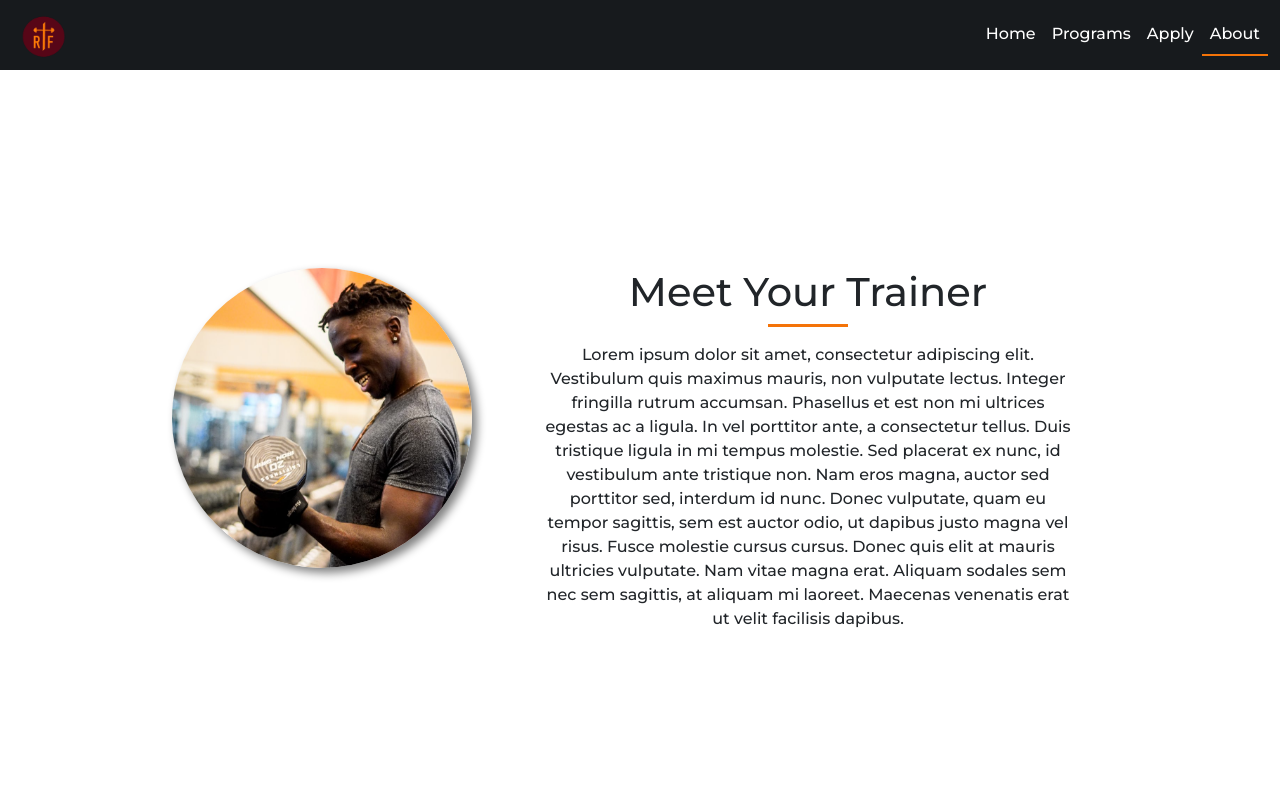
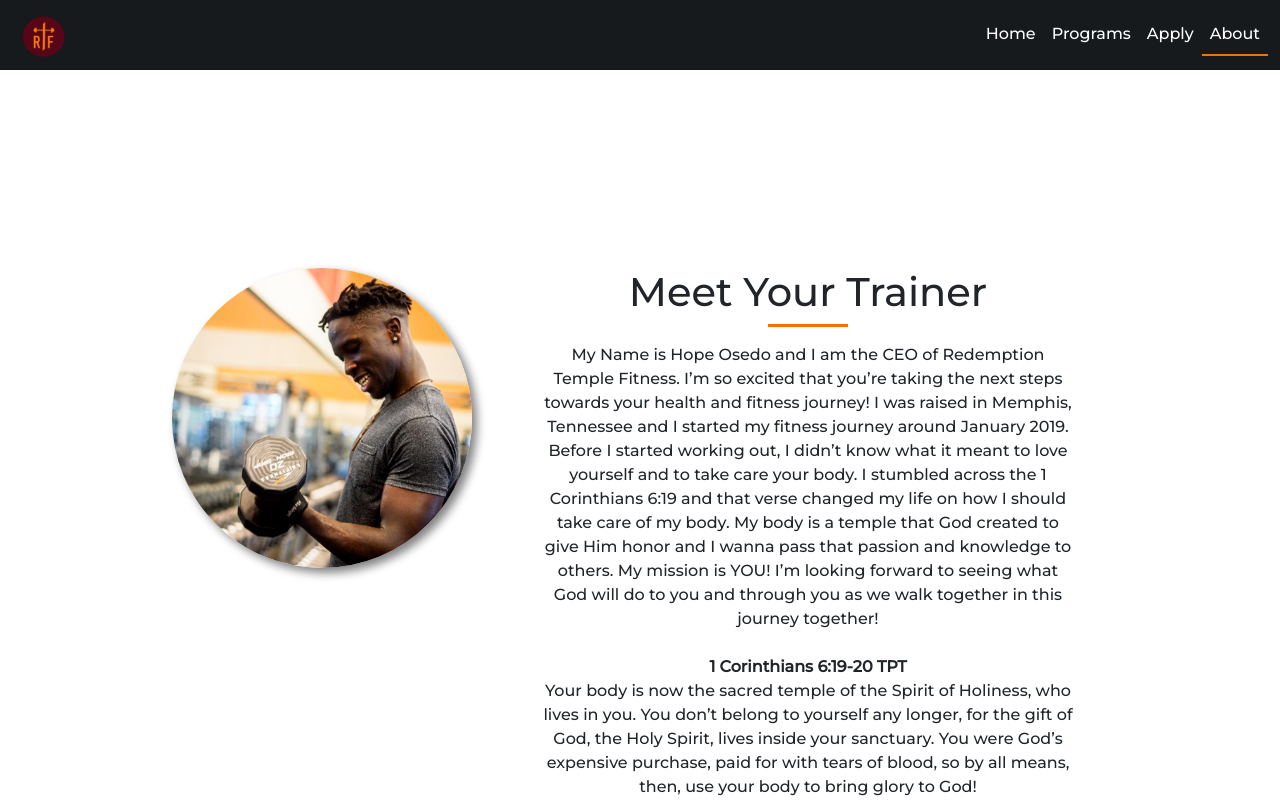
Before and after one commit to pixelRena/rt-fitness, a React (Create React App) app: page /about in a window 1280 px wide. Shown: the top 800 px of the page. Built offline with nearby package versions, Linux system fonts and the light colour scheme.

Commit message:
Update about page

```diff
--- a/package.json
+++ b/package.json
@@ -27,7 +27,7 @@
     "web-vitals": "^2.1.4"
   },
   "scripts": {
-    "start": "node server.js",
+    "start": "react-scripts start",
     "build": "react-scripts build",
     "test": "react-scripts test",
     "eject": "react-scripts eject"
--- a/src/pages/About.js
+++ b/src/pages/About.js
@@ -8,7 +8,12 @@
 				<div className="col-lg-7 col-sm-4 col-md-12 col-12">
 					<h1 className="text-center text-capitalize mt-5">Meet your trainer</h1>
 					<hr className="line secondary-text"/>
-					<p className="text-wrap mt-3">Lorem ipsum dolor sit amet, consectetur adipiscing elit. Vestibulum quis maximus mauris, non vulputate lectus. Integer fringilla rutrum accumsan. Phasellus et est non mi ultrices egestas ac a ligula. In vel porttitor ante, a consectetur tellus. Duis tristique ligula in mi tempus molestie. Sed placerat ex nunc, id vestibulum ante tristique non. Nam eros magna, auctor sed porttitor sed, interdum id nunc. Donec vulputate, quam eu tempor sagittis, sem est auctor odio, ut dapibus justo magna vel risus. Fusce molestie cursus cursus. Donec quis elit at mauris ultricies vulputate. Nam vitae magna erat. Aliquam sodales sem nec sem sagittis, at aliquam mi laoreet. Maecenas venenatis erat ut velit facilisis dapibus.</p>
+					<p className="text-wrap mt-3">My Name is Hope Osedo and I am the CEO of Redemption Temple Fitness. I’m so excited that you’re taking the next steps towards your health and fitness journey! I was raised in Memphis, Tennessee and I started my fitness journey around January 2019. Before I started working out, I didn’t know what it meant to love yourself and to take care your body. I stumbled across the 1 Corinthians 6:19 and that verse changed my life on how I should take care of my body. My body is a temple that God created to give Him honor and I wanna pass that passion and knowledge to others. My mission is YOU! I’m looking forward to seeing what God will do to you and through you as we walk together in this journey together!
+					<br/><br/>
+					<strong>1 Corinthians 6:19-20 TPT</strong>
+					<br/>
+					Your body is now the sacred temple of the Spirit of Holiness, who lives in you. You don’t belong to yourself any longer, for the gift of God, the Holy Spirit, lives inside your sanctuary. You were God’s expensive purchase, paid for with tears of blood, so by all means, then, use your body to bring glory to God!
+					</p>
 				</div>
 			</div>
 		</div>
```
